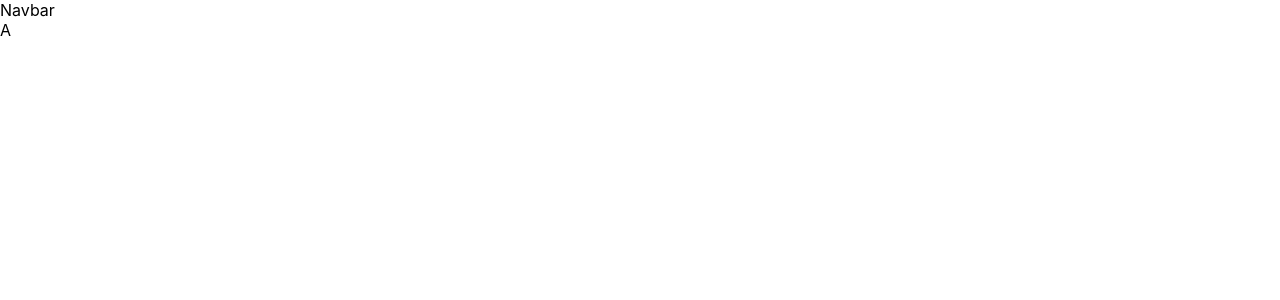
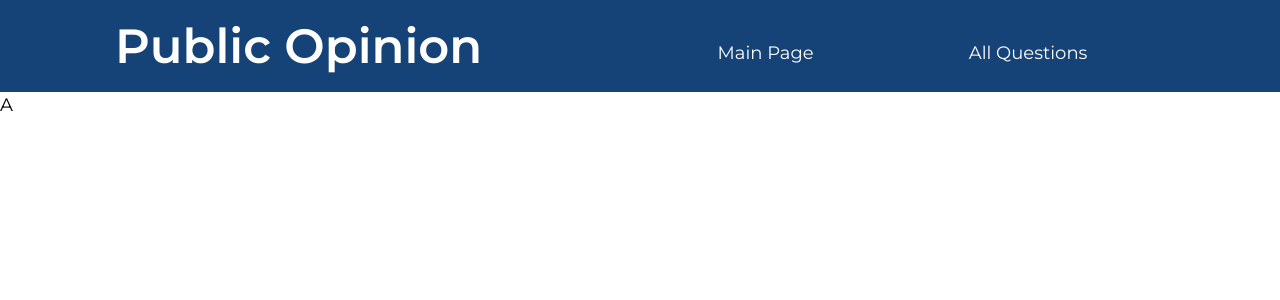
Before and after one commit to onuruci/public_opinion, a React (Create React App) app: page /admin in a window 1280 px wide. Shown: the top 300 px of the page. Built offline with nearby package versions, Linux system fonts and the light colour scheme.

Commit message:
navbar styled

```diff
--- a/src/App.js
+++ b/src/App.js
@@ -5,10 +5,11 @@ import {
   Route,
 } from "react-router-dom";
 import Navbar from './components/Navbar';
+import './styles/styles.css';
 
 function App() {
   return (
-    <div>
+    <div className='app'>
       <BrowserRouter>
         <Navbar />
         <Routes>
--- a/src/components/Navbar.js
+++ b/src/components/Navbar.js
@@ -1,9 +1,29 @@
 import React from "react";
+import { Link } from "react-router-dom";
+import '../styles/styles.css';
 
 const Navbar = () => {
     return(
-        <div>
-            Navbar
+        <div className="w-100 bg-blue">
+            <div className="mx-w-1050 pd-10 m-rl-auto flex-row">
+                <div className="nav-head">
+                    <Link to="/" className="nav-link">
+                        Public Opinion
+                    </Link>
+                </div>
+                <div className="flex-row bg-h m-l-auto pd-t-30 w-70">
+                    <div className="m-rl-auto">
+                        <Link to="/" className="nav-link nav-link-s">
+                            Main Page
+                        </Link>
+                    </div>
+                    <div className="m-rl-auto">
+                        <Link to="/all" className="nav-link nav-link-s">
+                            All Questions
+                        </Link>
+                    </div>
+                </div>
+            </div>
         </div>
     );
 };
--- /dev/null
+++ b/src/styles/styles.css
@@ -0,0 +1,63 @@
+@import url('https://fonts.googleapis.com/css2?family=Montserrat:wght@400;500;600;700&display=swap');
+
+.app {
+    font-family: 'Montserrat', sans-serif;
+    font-weight: 400;
+    font-size: 18px;
+    line-height: 1.5;
+    color: rgb(0, 0, 0);
+}
+
+.w-100 {
+    width: 100%;
+}
+
+.w-70 {
+    width: 50%;
+}
+
+.mx-w-1050 {
+    max-width: 1050px;
+}
+
+.pd-10 {
+    padding: 10px;
+}
+
+.m-rl-auto {
+    margin-right: auto;
+    margin-left: auto;
+}
+
+.m-l-auto {
+    margin-left: auto;
+}
+
+.flex-row {
+    display: flex;
+    flex-direction: row;
+}
+
+.bg-blue {
+    background-color: rgb(21, 67, 119);
+    cursor: pointer;
+}
+
+.nav-head {
+    font-size: 3rem;
+    font-weight: 600;
+    color: rgb(255, 255, 255)
+}
+
+.pd-t-30{
+    padding-top: 30px;
+}
+
+.nav-link {
+    text-decoration: none;
+    color: rgb(255, 255, 255);
+}
+
+.nav-link-s:hover {
+    color: rgb(211, 137, 41);
+}
```
